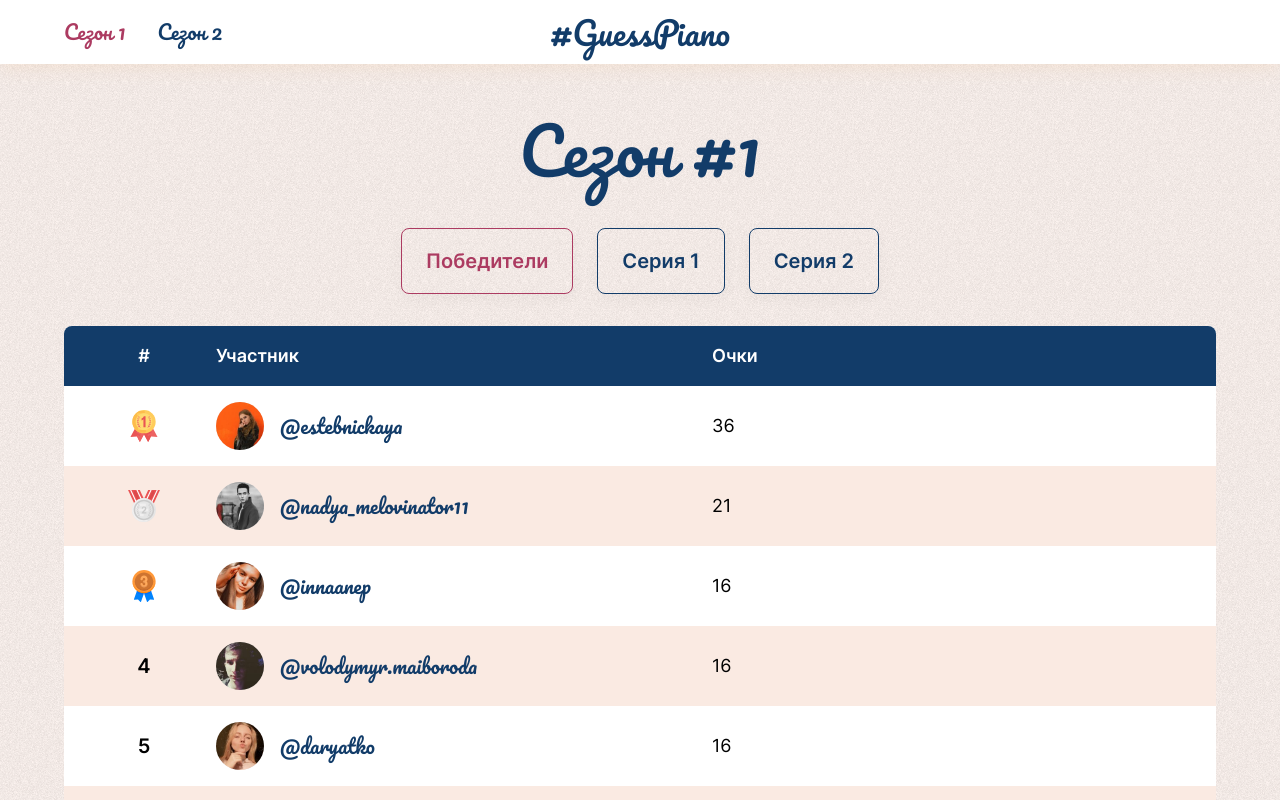
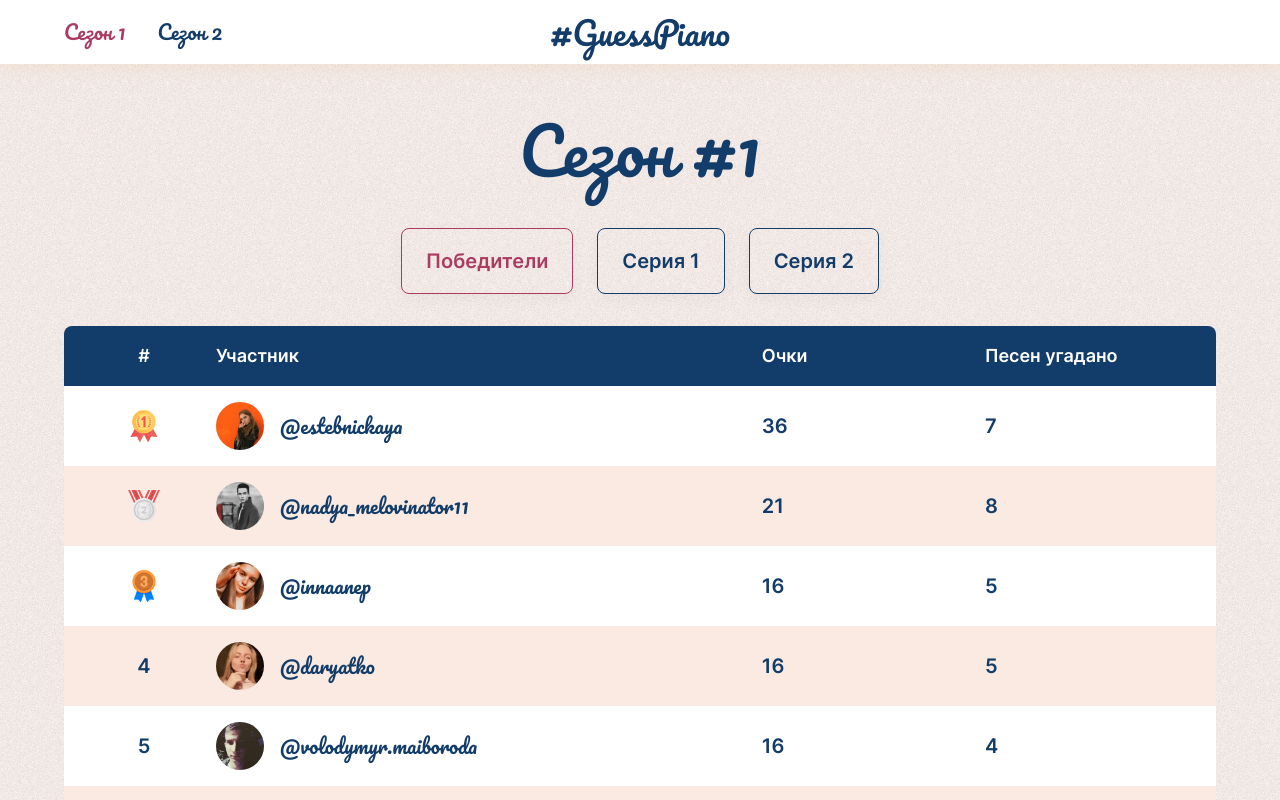
Before and after one commit to ardier16/guess-piano, a Nuxt app: page /season-1 in a window 1280 px wide. Shown: the top 800 px of the page. Built offline with nearby package versions, Linux system fonts and the light colour scheme.

Commit message:
Improve sort

```diff
--- a/components/SeasonWinners.vue
+++ b/components/SeasonWinners.vue
@@ -7,6 +7,7 @@
 
       <p>Участник</p>
       <p>Очки</p>
+      <p>Песен угадано</p>
     </div>
 
     <div
@@ -35,6 +36,10 @@
       <p class="season-winners__points">
         {{ winner.points }}
       </p>
+
+      <p class="season-winners__guessed">
+        {{ winner.guessed }}
+      </p>
     </div>
   </div>
 </template>
@@ -55,10 +60,20 @@ export default {
       return this.season.episodes
         .reduce((acc, ep) => [...acc, ...ep.songs], [])
         .reduce((acc, song) => {
-          acc[song.winner] = (acc[song.winner] || 0) + song.points * 2
+          const guessers = [song.winner, ...song.guessers]
 
-          song.guessers.forEach((item) => {
-            acc[item] = (acc[item] || 0) + song.points
+          guessers.forEach((item) => {
+            if (!acc[item]) {
+              acc[item] = {
+                points: 0,
+                guessed: 0
+              }
+            }
+
+            acc[item].points += item === song.winner
+              ? song.points * 2
+              : song.points
+            acc[item].guessed++
           })
 
           return acc
@@ -67,8 +82,16 @@ export default {
 
     topWinners () {
       const topMap = Object.entries(this.top)
-        .map(([player, points]) => ({ player, points }))
-      return topMap.sort((a, b) => b.points - a.points)
+        .map(([player, { points, guessed }]) => ({
+          player,
+          points,
+          guessed
+        }))
+      return topMap.sort((a, b) => {
+        return b.points === a.points
+          ? b.guessed - a.guessed
+          : b.points - a.points
+      })
     }
   },
 
@@ -92,7 +115,7 @@ export default {
 
 .season-winners {
   &__row {
-    grid-template-columns: 128px 1fr 1fr;
+    grid-template-columns: 128px 1fr 0.4fr 0.4fr;
 
     @include respond-to(sm) {
       grid-template-columns: 48px 320px 64px;
@@ -101,8 +124,6 @@ export default {
   }
 
   &__id {
-    @include typo(h400, medium);
-
     display: flex;
     justify-content: center;
 
@@ -110,5 +131,13 @@ export default {
       width: 32px;
     }
   }
+
+  &__id,
+  &__points,
+  &__guessed {
+    @include typo(h400, medium);
+
+    color: color(text);
+  }
 }
 </style>
```
